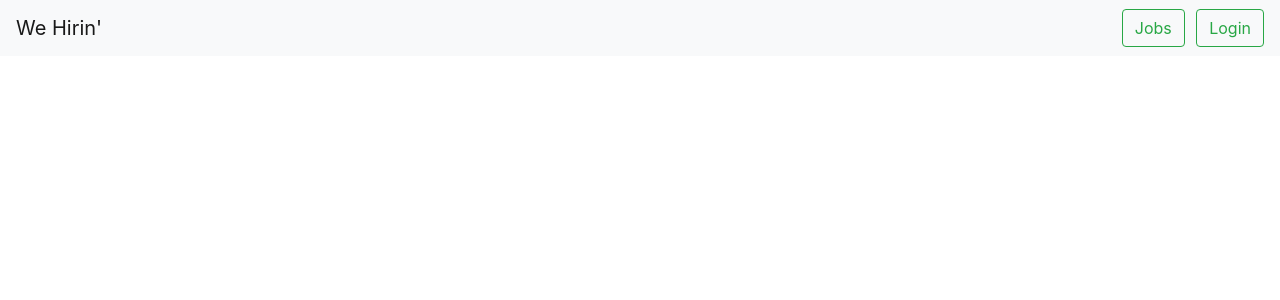
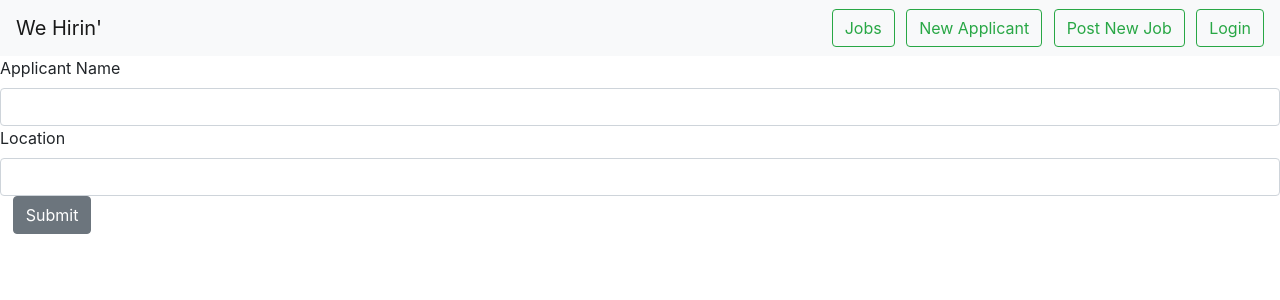
Before and after one commit to joseph-gansukh/we-hiring-frontend, a React (Create React App) app: page /newApplicant in a window 1280 px wide. Shown: the top 300 px of the page. Built offline with nearby package versions, Linux system fonts and the light colour scheme.

Commit message:
Added new job form

```diff
--- /dev/null
+++ b/src/components/ApplicantForm.js
@@ -0,0 +1,59 @@
+import React, { Component } from 'react'
+import { Button, Form, FormGroup, Label, Input, FormText } from 'reactstrap';
+
+const API = 'http://localhost:3000/applicants/'
+
+class ApplicantForm extends Component {
+
+  state = {
+    name: '',
+    location: ''
+  }
+
+
+  handleSubmit = (e) => {
+    e.preventDefault()
+    console.log(this.state)
+
+    const newApplicant = {name: this.state.name, location: this.state.location}
+
+    const reqObj = {
+      method: "POST",
+      headers: {
+        "Content-Type": 'application/json'
+      },
+      body: JSON.stringify({
+        applicant: newApplicant
+      })
+    }
+
+    fetch(API, reqObj)
+    .then(resp => resp.json())
+    .then(data => console.log(data))
+
+    this.setState({
+      name: '',
+      location: ''
+    })
+  }
+
+  handleChange = (e) => {
+    this.setState({
+      [e.target.id]: e.target.value
+    })
+  }
+
+  render() {
+    return (
+      <Form onSubmit={this.handleSubmit}>
+        <Label>Applicant Name</Label>
+        <Input required type="text" name="name" id="name" onChange={this.handleChange} value={this.state.name}/>
+        <Label>Location</Label>
+        <Input required type="text" name="location" id="location" onChange={this.handleChange} value={this.state.location}/>
+      <Button>Submit</Button>
+    </Form>
+    )
+  }
+}
+
+export default ApplicantForm
--- /dev/null
+++ b/src/components/JobForm.js
@@ -0,0 +1,61 @@
+import React, { Component } from 'react'
+import { Button, Form, FormGroup, Label, Input, FormText } from 'reactstrap';
+
+const API = 'http://localhost:3000/jobs/'
+
+class JobForm extends Component {
+
+  state = {
+    title: '',
+    description: '',
+    employer_id: 1
+  }
+
+
+  handleSubmit = (e) => {
+    e.preventDefault()
+    console.log(this.state)
+
+    const newJob = {name: this.state.title, location: this.state.description, employer_id: 1}
+
+    const reqObj = {
+      method: "POST",
+      headers: {
+        "Content-Type": 'application/json'
+      },
+      body: JSON.stringify({
+        job: newJob
+      })
+    }
+
+    fetch(API, reqObj)
+    .then(resp => resp.json())
+    .then(data => console.log(data))
+
+    this.setState({
+      title: '',
+      description: '',
+      employer_id: 1
+    })
+  }
+
+  handleChange = (e) => {
+    this.setState({
+      [e.target.id]: e.target.value
+    })
+  }
+
+  render() {
+    return (
+      <Form onSubmit={this.handleSubmit}>
+        <Label>Job Title</Label>
+        <Input required type="text" name="title" id="title" onChange={this.handleChange} value={this.state.title}/>
+        <Label>Description</Label>
+        <Input required type="text" name="description" id="description" onChange={this.handleChange} value={this.state.description}/>
+      <Button>Submit</Button>
+    </Form>
+    )
+  }
+}
+
+export default JobForm
--- a/src/components/Navbar.js
+++ b/src/components/Navbar.js
@@ -38,6 +38,8 @@ export default class Navbar extends Component {
             <input className="form-control mr-sm-2" type="search" placeholder="Search" aria-label="Search"/>
         </form> */}
           <Link to="/jobs" onClick={this.handleJobClick} className="btn btn-outline-success my-2 my-sm-0">Jobs</Link>
+          <Link to="/newApplicant" onClick={this.handleNewApplicant} className="btn btn-outline-success my-2 my-sm-0">New Applicant</Link>
+          <Link to="/newJob" onClick={this.handleNewJob} className="btn btn-outline-success my-2 my-sm-0">Post New Job</Link>
           <button className="btn btn-outline-success my-2 my-sm-0" type="submit">Login</button>
         </div>
       </nav>
--- a/src/index.js
+++ b/src/index.js
@@ -9,6 +9,8 @@ import JobsIndex from './components/JobsIndex';
 import * as serviceWorker from './serviceWorker';
 import 'bootstrap/dist/css/bootstrap.min.css';
 import Job from './Job'
+import ApplicantForm from './components/ApplicantForm'
+import JobForm from './components/JobForm'
 
 // ReactDOM.render(<App />, document.getElementById('root'));
 
@@ -18,6 +20,8 @@ const routing = (
         <Navbar/>
         <Route exact path="/" component={HomePage} />
         <Route exact path="/jobs" component={Job} />
+        <Route exact path="/newApplicant" component={ApplicantForm} />
+        <Route exact path="/newJob" component={JobForm} />
       </div>
     </Router>
 )
```
